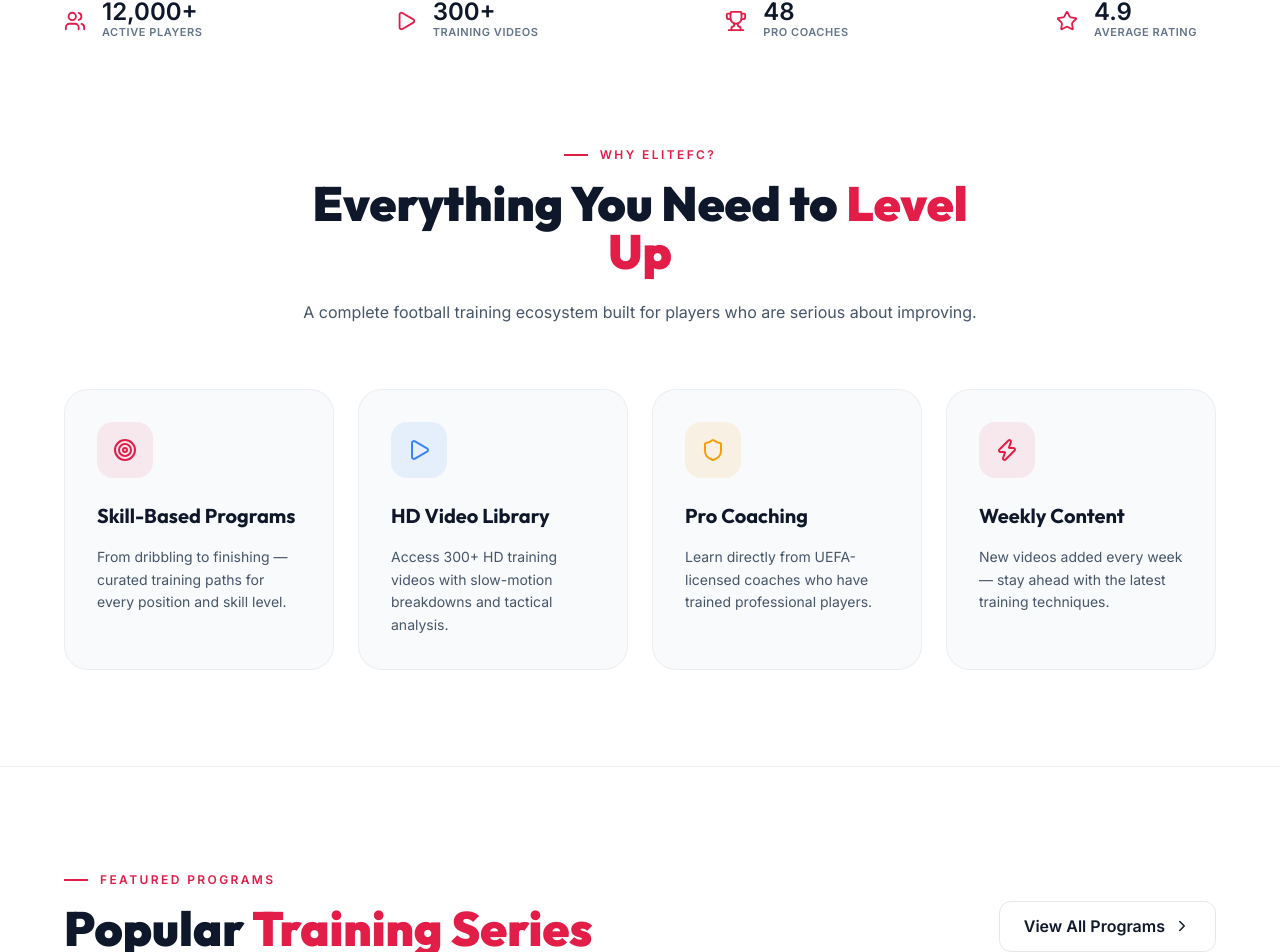
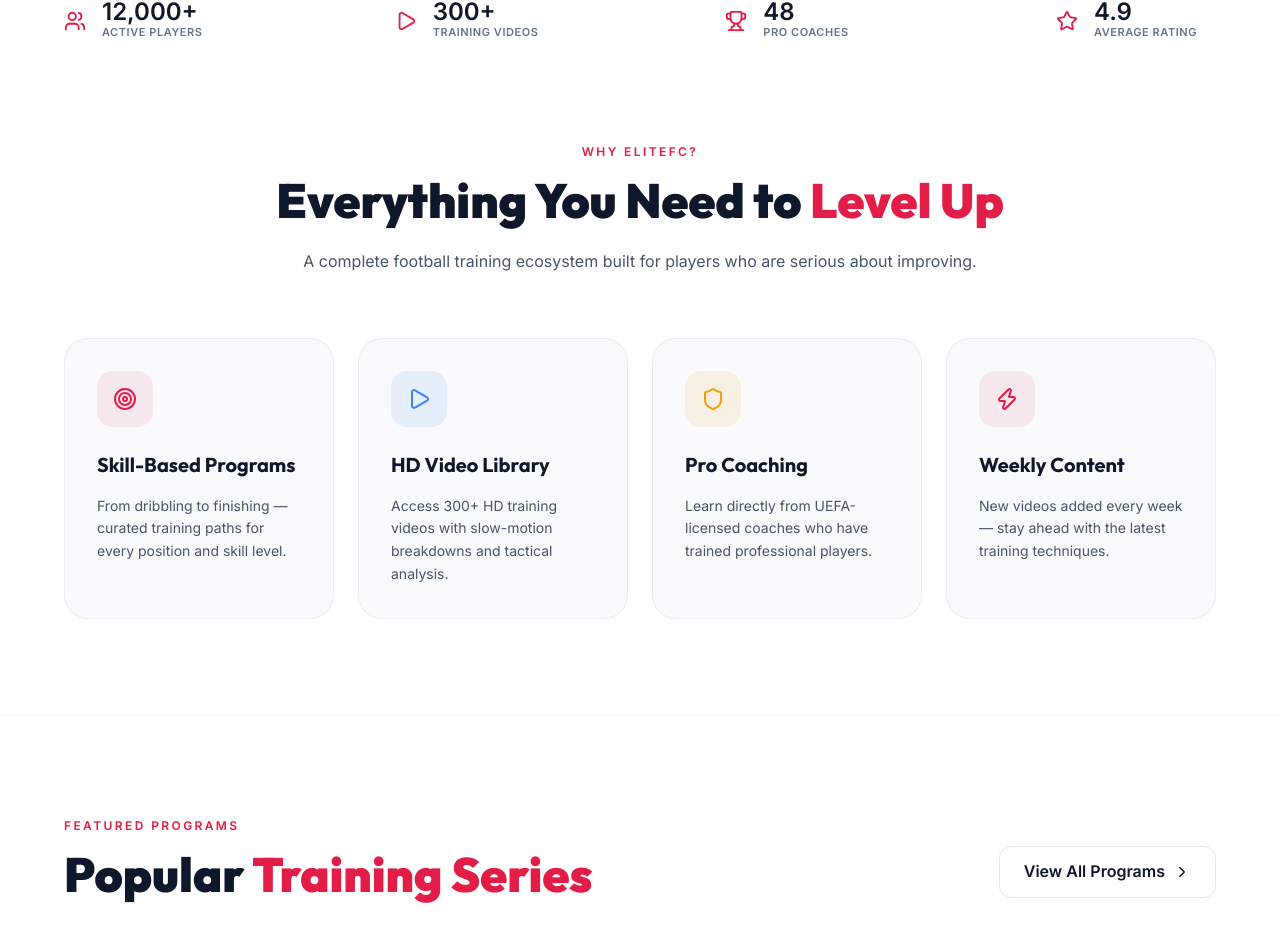
Before and after one commit to dutaposco/dutafc, a React (Vite) app: page / in a window 1280 px wide. Shown: the part 720-1672 px from the top of the page. Built offline with nearby package versions, Linux system fonts and the light colour scheme.

Commit message:
Update Home.jsx

```diff
--- a/src/pages/Home.jsx
+++ b/src/pages/Home.jsx
@@ -77,7 +77,6 @@
         <div className="container mx-auto px-6 relative z-10 flex flex-col lg:flex-row items-center gap-16">
           <div className="lg:w-[55%] animate-fadeInUp">
             <div className="inline-flex items-center gap-3 mb-6">
-              <div className="w-8 h-[2px] bg-accent" />
               <span className="font-heading text-xs font-bold uppercase tracking-[0.2em] text-accent">⚡ The #1 Football Training Platform</span>
             </div>
 
@@ -167,12 +166,11 @@
       {/* ── FEATURES ── */}
       <section className="py-24 relative overflow-hidden">
         <div className="container mx-auto px-6">
-          <div className="text-center mb-16 max-w-[700px] mx-auto">
+          <div className="text-center mb-16 max-w-[800px] mx-auto">
             <div className="inline-flex items-center gap-3 mb-4">
-              <div className="w-6 h-[1.5px] bg-accent" />
               <span className="text-xs font-bold uppercase tracking-[0.2em] text-accent">Why EliteFC?</span>
             </div>
-            <h2 className="font-heading text-4xl md:text-5xl font-black mb-6">Everything You Need to <span className="text-accent">Level Up</span></h2>
+            <h2 className="font-heading text-4xl md:text-5xl font-black mb-6">Everything You Need to <span className="text-accent whitespace-nowrap">Level Up</span></h2>
             <p className="text-soft leading-relaxed">
               A complete football training ecosystem built for players who are serious about improving.
             </p>
@@ -199,7 +197,6 @@
           <div className="flex flex-col md:flex-row md:items-end justify-between gap-8 mb-16">
             <div>
               <div className="inline-flex items-center gap-3 mb-4">
-                <div className="w-6 h-[1.5px] bg-accent" />
                 <span className="text-xs font-bold uppercase tracking-[0.2em] text-accent">Featured Programs</span>
               </div>
               <h2 className="font-heading text-4xl md:text-5xl font-black">Popular <span className="text-accent text-mid">Training Series</span></h2>
@@ -259,7 +256,6 @@
         <div className="container mx-auto px-6">
           <div className="text-center mb-16">
             <div className="inline-flex items-center gap-3 mb-4">
-              <div className="w-6 h-[1.5px] bg-accent" />
               <span className="text-xs font-bold uppercase tracking-[0.2em] text-accent">Success Stories</span>
             </div>
             <h2 className="font-heading text-4xl md:text-5xl font-black">What Players <span className="text-accent">Are Saying</span></h2>
```
